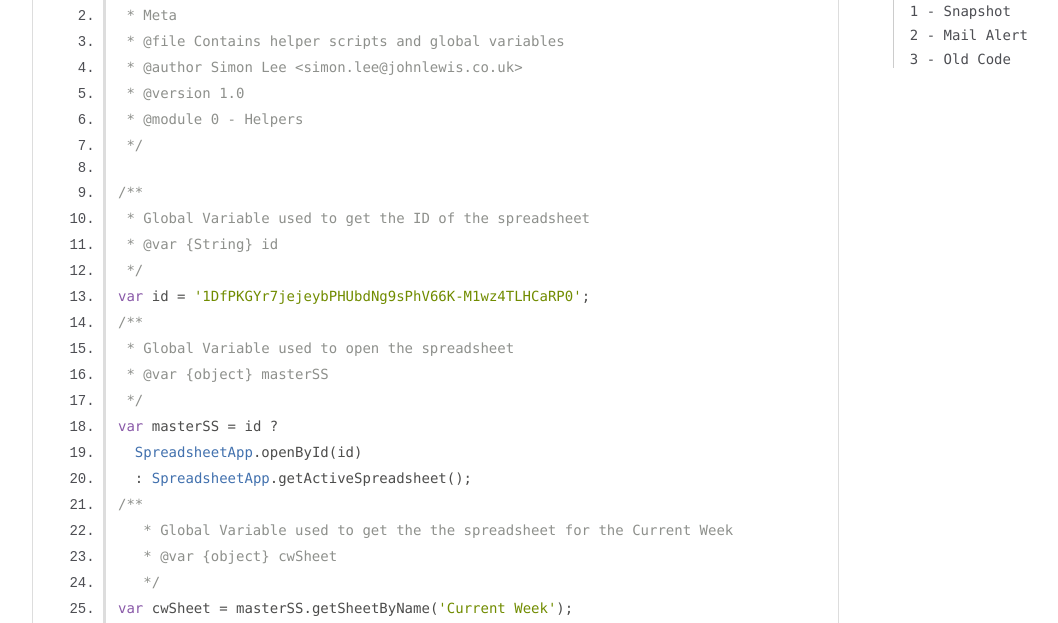
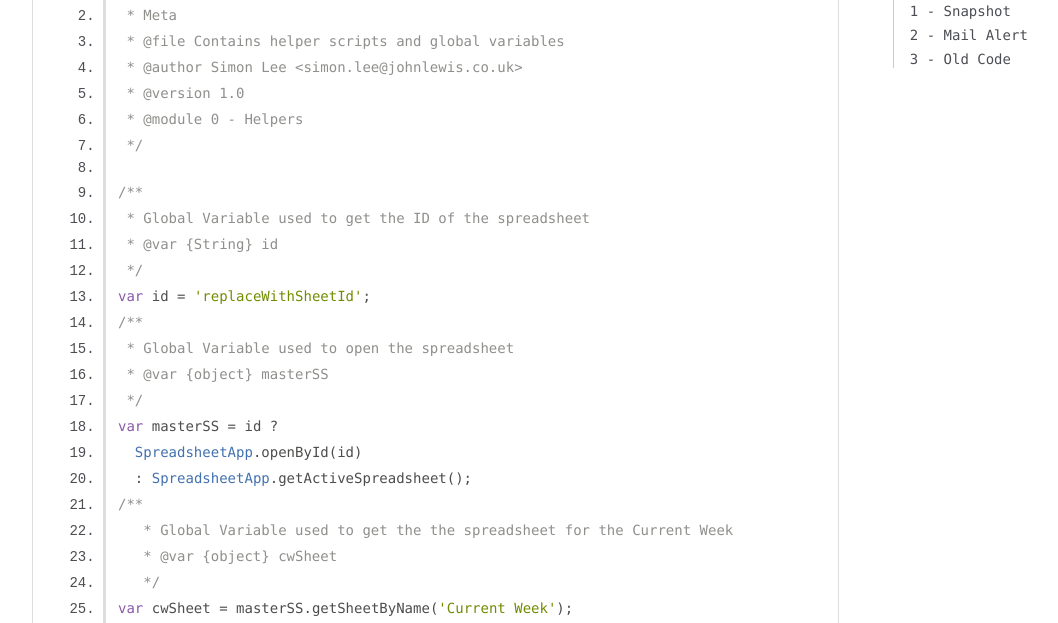
Before and after one commit to sjlee-jlp/devdashboard, a plain HTML site: page docs/0 - Helpers.js.html in a window 1280 px wide. Shown: the part 163-786 px from the top of the page, without its empty margins (0-1058 px from the left). Drawn offline with Linux system fonts and the light colour scheme.

Commit message:
Update 0 - Helpers.js.html

```diff
--- a/docs/0 - Helpers.js.html
+++ b/docs/0 - Helpers.js.html
@@ -38,7 +38,7 @@
  * Global Variable used to get the ID of the spreadsheet
  * @var {String} id
  */
-var id = '1DfPKGYr7jejeybPHUbdNg9sPhV66K-M1wz4TLHCaRP0';
+var id = 'replaceWithSheetId';
 /**
  * Global Variable used to open the spreadsheet
  * @var {object} masterSS
```
